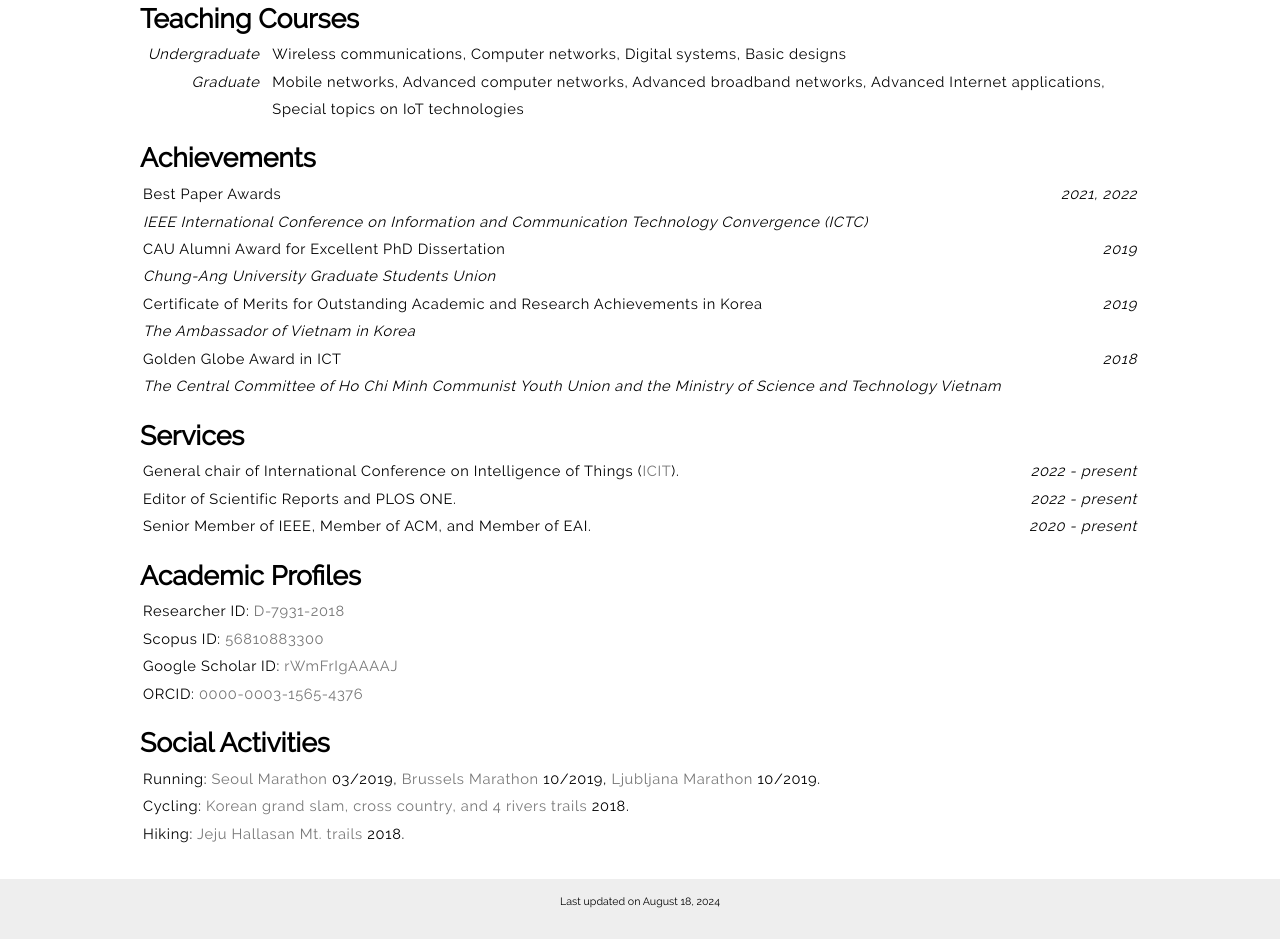
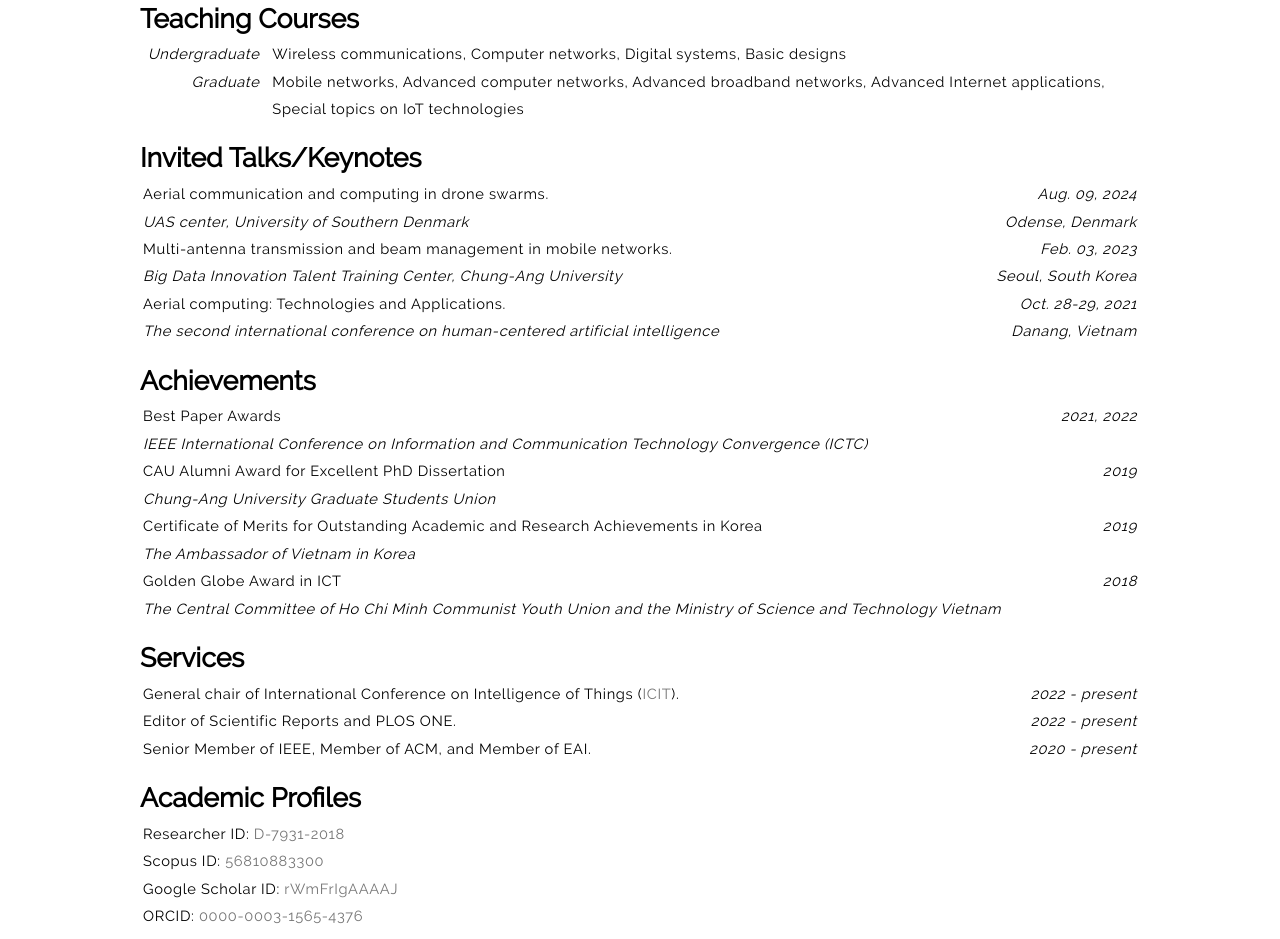
Before and after one commit to nikodao/nikodao.github.io, a plain HTML site: page index.html in a window 1280 px wide. Shown: the part 1329-2268 px from the top of the page. Before the commit the page ends 2246 px from the top, so only its background shows below. Drawn offline with Linux system fonts and the light colour scheme.

Commit message:
Update index.html

```diff
--- a/index.html
+++ b/index.html
@@ -164,6 +164,36 @@
                  </table>
             </div>
 
+            <div class="talks">
+                <h1>Invited Talks/Keynotes</h1>
+                <table>
+                    <tr>
+                        <td class="description">Aerial communication and computing in drone swarms.</td>
+                        <td class="academic">Aug. 09, 2024</td>
+                    </tr>
+                    <tr>
+                        <td class="description"><i>UAS center, University of Southern Denmark</i></td>
+                        <td class="academic"><i>Odense, Denmark</i></td>
+                    </tr>
+                    <tr>
+                        <td class="description">Multi-antenna transmission and beam management in mobile networks.</td>
+                        <td class="academic">Feb. 03, 2023</td>
+                    </tr>
+                    <tr>
+                        <td class="description"><i>Big Data Innovation Talent Training Center, Chung-Ang University</i></td>
+                        <td class="academic"><i>Seoul, South Korea</i></td>
+                    </tr>
+                    <tr>
+                        <td class="description">Aerial computing: Technologies and Applications.</td>
+                        <td class="academic">Oct. 28-29, 2021</td>
+                    </tr>
+                    <tr>
+                        <td class="description"><i>The second international conference on human-centered artificial intelligence</i></td>
+                        <td class="academic"><i>Danang, Vietnam</i></td>
+                    </tr>
+                 </table>
+            </div>
+
             <div class="achievement">
                 <h1>Achievements</h1>
                 <table>
```
